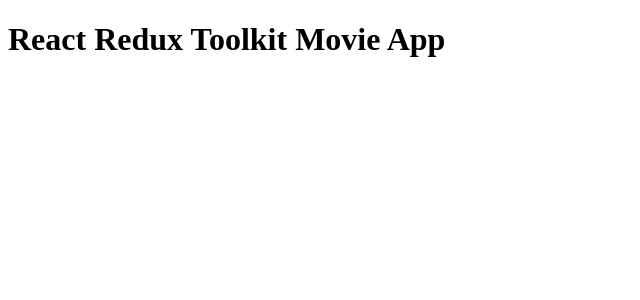
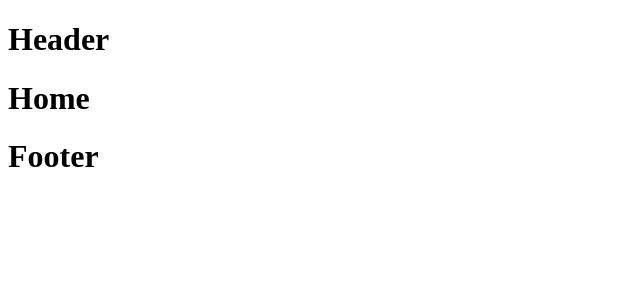
Before and after one commit to AlfaizGhazi/redux-toolkit-movie-app, a React (Create React App) app: page / in a window 1280 px wide. Shown: the top 300 px of the page, without its empty margins (0-640 px from the left). Built offline with nearby package versions, Linux system fonts and the light colour scheme.

Commit message:
implemeted routes

```diff
--- a/src/App.js
+++ b/src/App.js
@@ -1,10 +1,23 @@
 import * as React from "react";
+import { BrowserRouter as Router, Route, Switch } from "react-router-dom";
+
 import "./App.scss";
+
+import { Header, Home, MovieDetail, PageNotFound, Footer } from "./Components";
 
 const App = () => {
   return (
-    <div className="App">
-      <h1>React Redux Toolkit Movie App</h1>
+    <div className="app">
+      <Router>
+        <Header />
+        <Switch>
+          <Route exact path={"/"} component={Home} />
+          <Route exact path={"/home"} component={Home} />
+          <Route exact path={"/movie/:imdbID"} component={MovieDetail} />
+          <Route component={PageNotFound} />
+        </Switch>
+        <Footer />
+      </Router>
     </div>
   );
 };
--- /dev/null
+++ b/src/Common/API/movieApi.js
@@ -0,0 +1,5 @@
+import axios from "axios";
+
+export default axios.create({
+  baseURL: "https://www.omdbapi.com",
+});
--- /dev/null
+++ b/src/Common/API/movieApiKey.js
@@ -0,0 +1 @@
+export const API_KEY = "3f8d652e";
```
